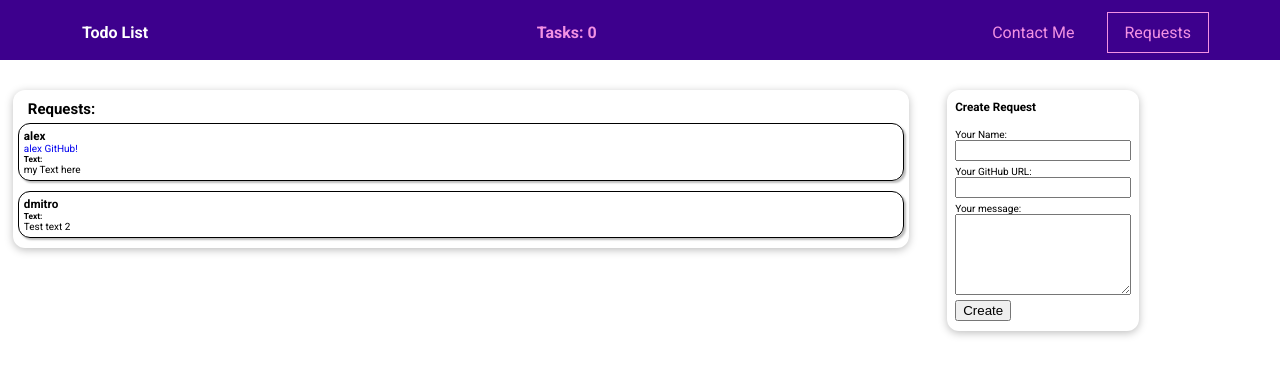
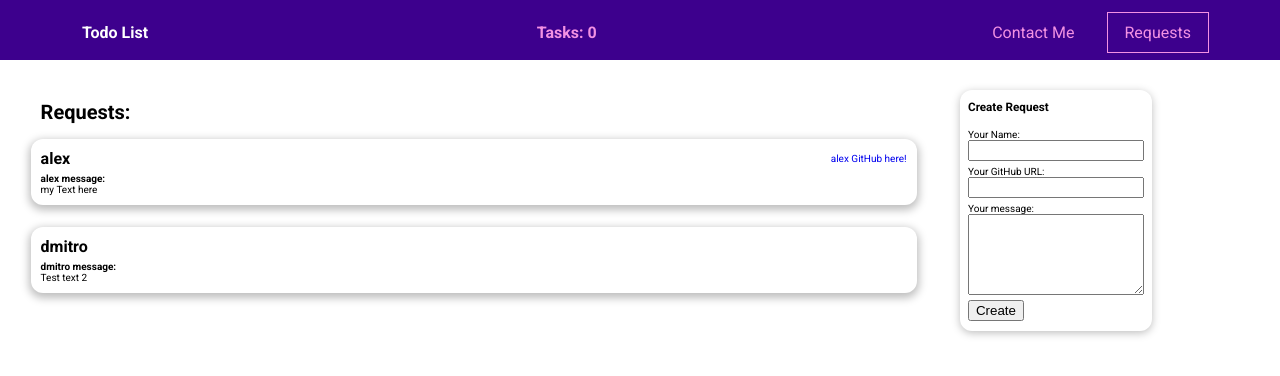
Before and after one commit to SubwaySerfer/todo_list, a Vue app: page /requests in a window 1280 px wide. Shown: the top 376 px of the page. Built offline with nearby package versions, Linux system fonts and the light colour scheme.

Commit message:
update: change request card & add max textarea letters

```diff
--- a/src/components/requests/RequestsItems.vue
+++ b/src/components/requests/RequestsItems.vue
@@ -8,12 +8,20 @@
           :key="request.name"
           class="request-card"
         >
-          <h3>{{ request.name }}</h3>
-          <a v-if="request.urlGitHub" :href="request.urlGitHub" target="_blank"
-            >{{ request.name }} GitHub!</a
-          >
-          <h5>Text:</h5>
-          <p>{{ request.message }}</p>
+          <div class="request-card_label">
+            <h3>{{ request.name }}</h3>
+            <a
+              v-if="request.urlGitHub"
+              :href="request.urlGitHub"
+              target="_blank"
+              >{{ request.name }} GitHub here!</a
+            >
+          </div>
+          <div>
+            <h5>{{ request.name }} message:</h5>
+            <p>{{ request.message }}</p>
+          </div>
+
           <!-- {{ request }} -->
         </li>
       </ul>
@@ -32,10 +40,10 @@ export default {
 
 <style scoped>
 .requests-container {
-  border-radius: 12px;
-  box-shadow: 0 2px 8px rgba(0, 0, 0, 0.26);
+  /* border-radius: 12px;
+  box-shadow: 0 2px 8px rgba(0, 0, 0, 0.26); */
   width: 70vw;
-  margin-left: 1vw;
+  margin-left: 2vw;
   padding: 0.5rem;
   padding-bottom: 1rem;
 }
@@ -49,19 +57,36 @@ h5 {
 }
 h2 {
   padding: 0.5rem 0 0.5rem 1rem;
+  margin-bottom: 1rem;
+  font-size: 2rem;
+}
+h3 {
+  font-size: 1.6rem;
+}
+h5 {
+  font-size: 1rem;
+  font-weight: 600;
 }
 ul {
   padding-left: 0;
   list-style: none;
   display: flex;
-  gap: 1rem;
+  gap: 2.2rem;
   flex-direction: column;
 }
 .request-card {
-  border: 1px solid black;
+  /* border: 1px solid black; */
   border-radius: 12px;
-  padding: 0.5rem;
-  box-shadow: 2px 2px 2px 0 rgba(0, 0, 0, 0.26);
+  padding: 1rem;
+  box-shadow: 0 3px 8px 2px rgba(0, 0, 0, 0.26);
+  display: flex;
+  gap: 0.5rem;
+  flex-direction: column;
+}
+.request-card_label {
+  display: flex;
+  justify-content: space-between;
+  align-items: center;
 }
 a {
   text-decoration: none;
--- a/src/components/requests/RequestsRegister.vue
+++ b/src/components/requests/RequestsRegister.vue
@@ -92,7 +92,7 @@ export default {
         this.url.isValid = false;
         this.formIsValid = false;
       }
-      if (this.message.val.length < 12) {
+      if (this.message.val.length < 12 || this.message.val.length > 250) {
         this.message.isValid = false;
         this.formIsValid = false;
       }
```
